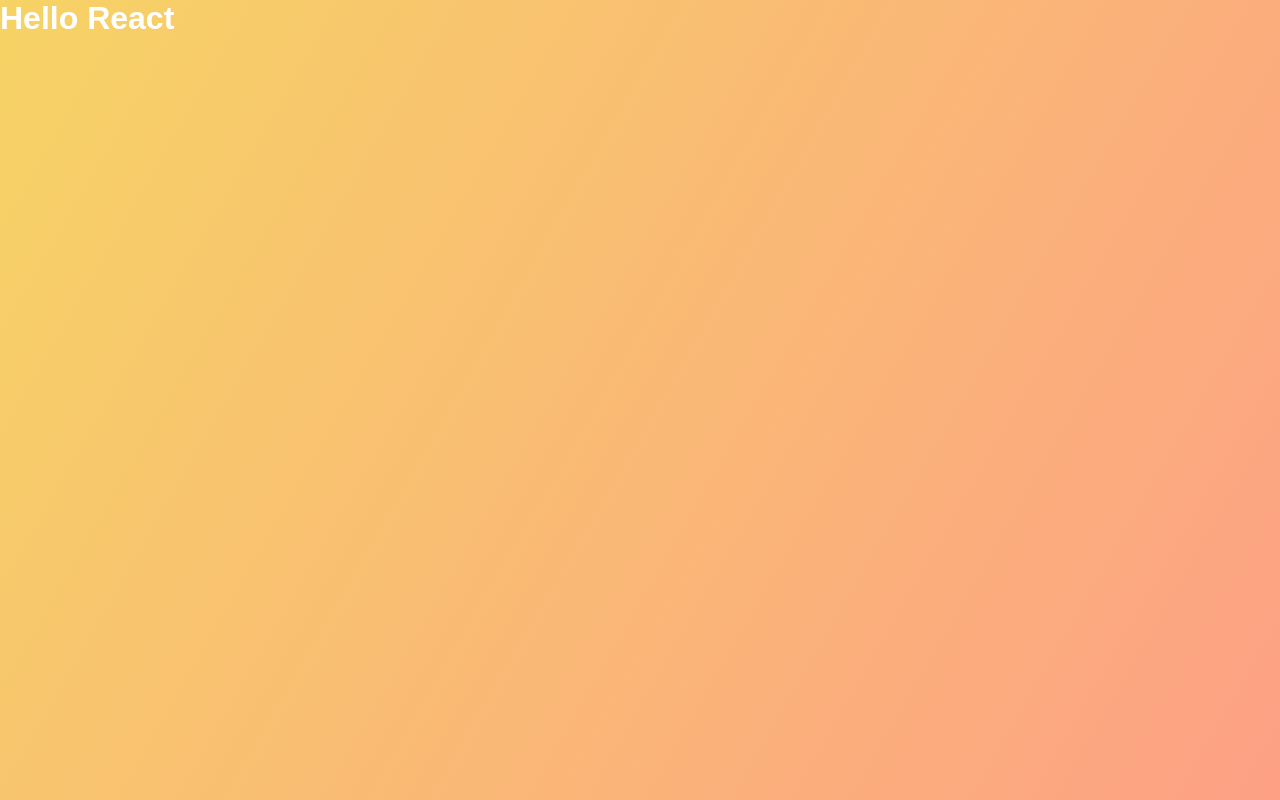
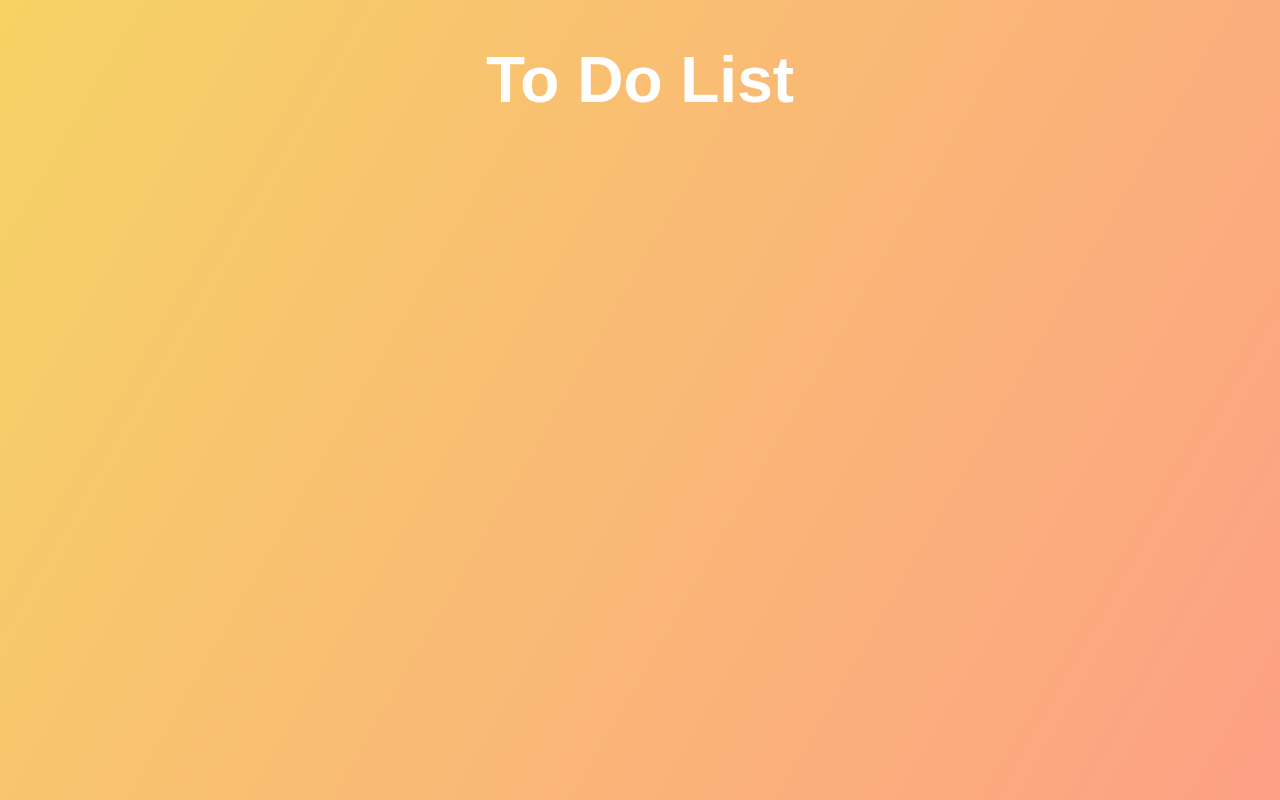
Before and after one commit to shuchitama/portfolio, a React (Create React App) app: page / in a window 1280 px wide. Built offline with nearby package versions, Linux system fonts and the light colour scheme.

Commit message:
set up component files

```diff
--- a/src/App.js
+++ b/src/App.js
@@ -3,7 +3,9 @@
 function App() {
 	return (
 		<div className='App'>
-			<h1>Hello React</h1>
+			<header>
+				<h1>To Do List</h1>
+			</header>
 		</div>
 	);
 }
```
Also changed, not shown: src/components/Form.js (added, +19 -0 lines), src/components/TodoList.js (added).
